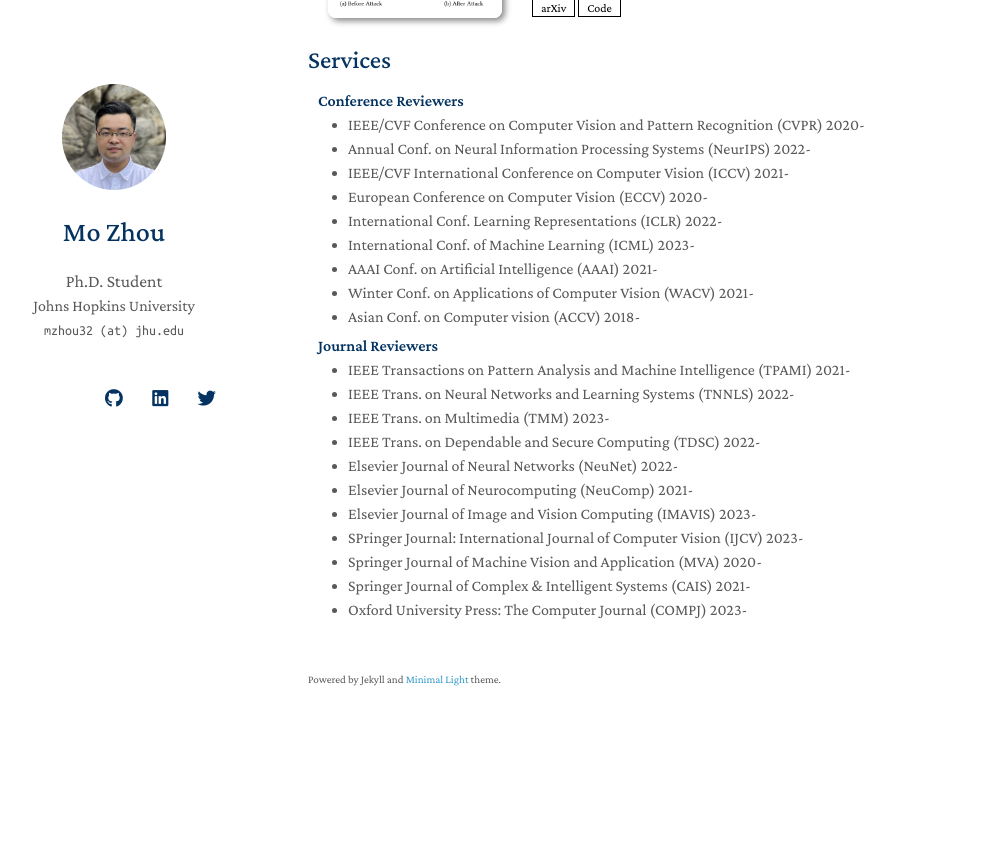
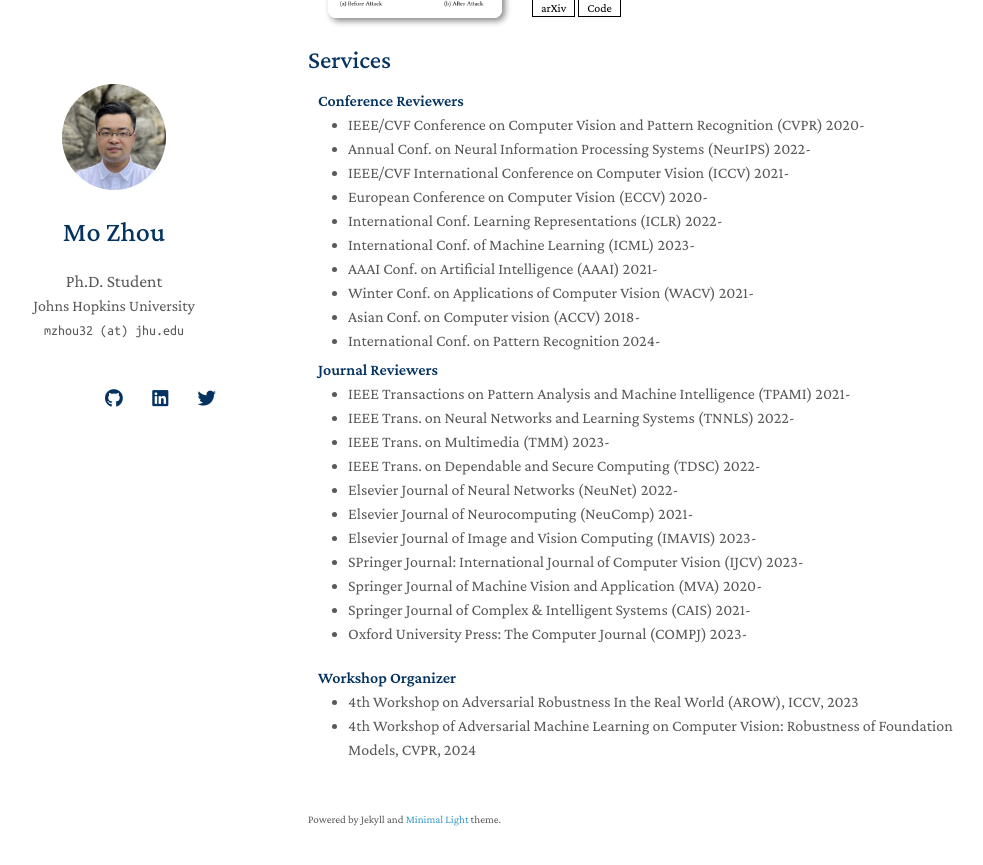
Before and after one commit to cdluminate/cdluminate.github.io, a Jekyll site: the page built from index.md, in a window 1280 px wide and 900 px high, scrolled down 2685 px. Shown: the top 865 px of the window, without its empty margins (162-1145 px from the left). Built offline with Jekyll 4.4.1, drawn with Linux system fonts in a browser that asks for light colours; nearby versions of some CDN libraries; a style sheet for code colours, icons or effects is not loaded; our own code applies the rules of GitHub Pages for plain Markdown files; before the commit the page ends 3445 px from its top, so only the background shows below that.

Commit message:
services

```diff
--- a/_includes/services.md
+++ b/_includes/services.md
@@ -12,6 +12,7 @@
   <li>AAAI Conf. on Artificial Intelligence (AAAI) 2021-</li>
   <li>Winter Conf. on Applications of Computer Vision (WACV) 2021-</li>
   <li>Asian Conf. on Computer vision (ACCV) 2018-</li>
+  <li>International Conf. on Pattern Recognition 2024-</li>
 </ul>
 
 <h4 style="margin:0 10px 0;">Journal Reviewers</h4>
@@ -29,3 +30,10 @@
   <li>Springer Journal of Complex & Intelligent Systems (CAIS) 2021-</li>
   <li>Oxford University Press: The Computer Journal (COMPJ) 2023-</li>
 </ul>
+
+<h4 style="margin:0 10px 0;">Workshop Organizer</h4>
+
+<ul style="margin:0 0 20px;">
+  <li>4th Workshop on Adversarial Robustness In the Real World (AROW), ICCV, 2023</li>
+  <li>4th Workshop of Adversarial Machine Learning on Computer Vision: Robustness of Foundation Models, CVPR, 2024</li>
+</ul>
```
